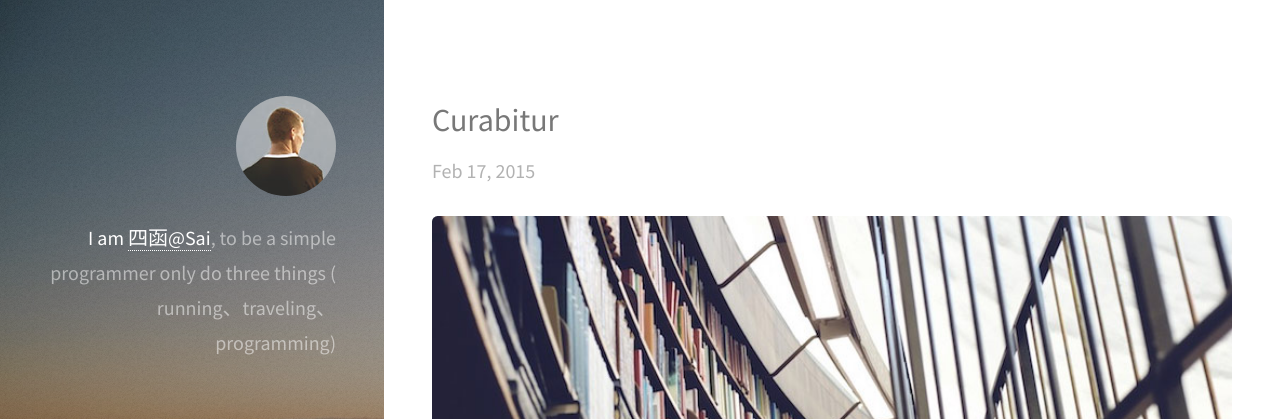
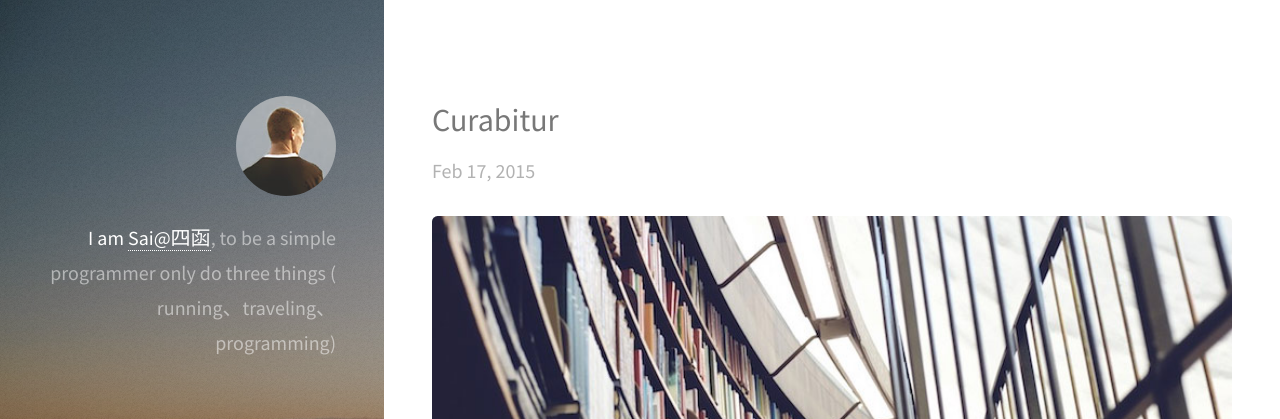
Before and after one commit to ciacy/ciacy.github.io, a Jekyll site: the page built from _posts/2015-02-17-curabitur.markdown, in a window 1280 px wide. Shown: the top 419 px of the page. Built offline with Jekyll 4.4.1, drawn with Linux system fonts in a browser that asks for light colours.

```diff
--- a/_layouts/default.html
+++ b/_layouts/default.html
@@ -22,7 +22,7 @@
 
       <header id="header">
           <a href="#" class="image avatar"><img src="/images/avatar.jpg" alt="" /></a>
-          <h1><strong>I am <a href="/">四函@Sai</a></strong>, to be a simple programmer<br />
+          <h1><strong>I am <a href="/">Sai@四函</a></strong>, to be a simple programmer<br />
            only  do three things ( running、traveling、programming)<br />
       </header>
 
```
